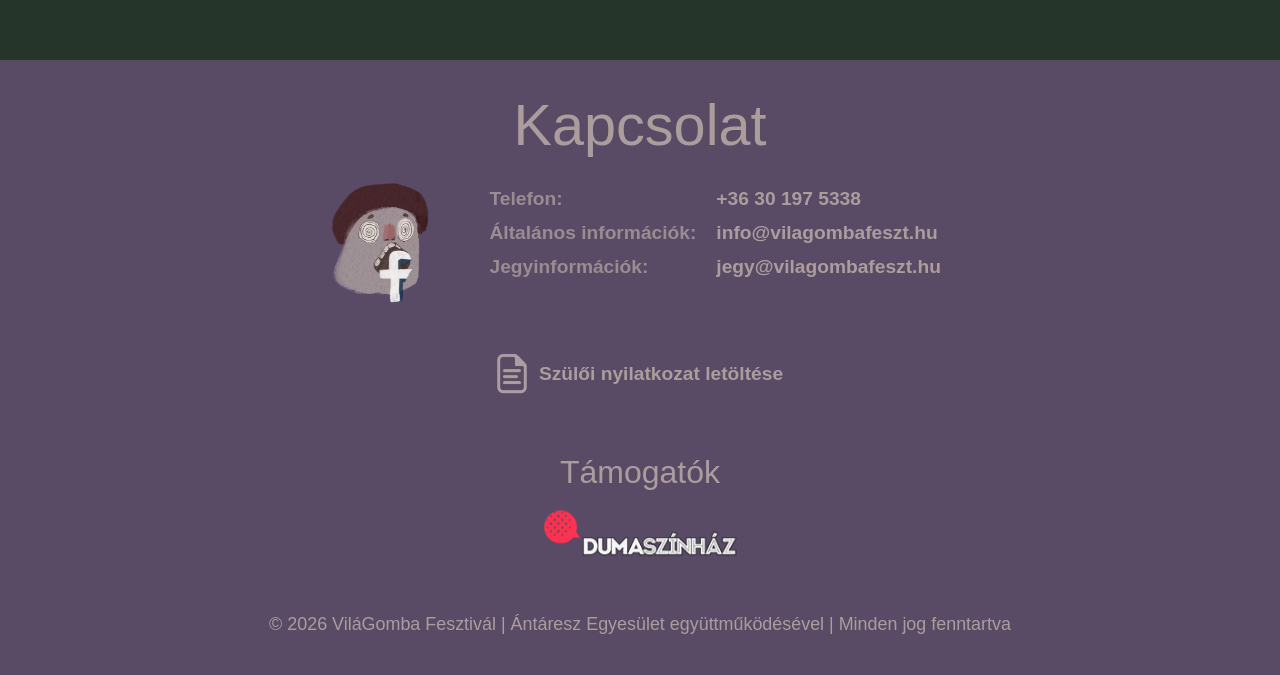
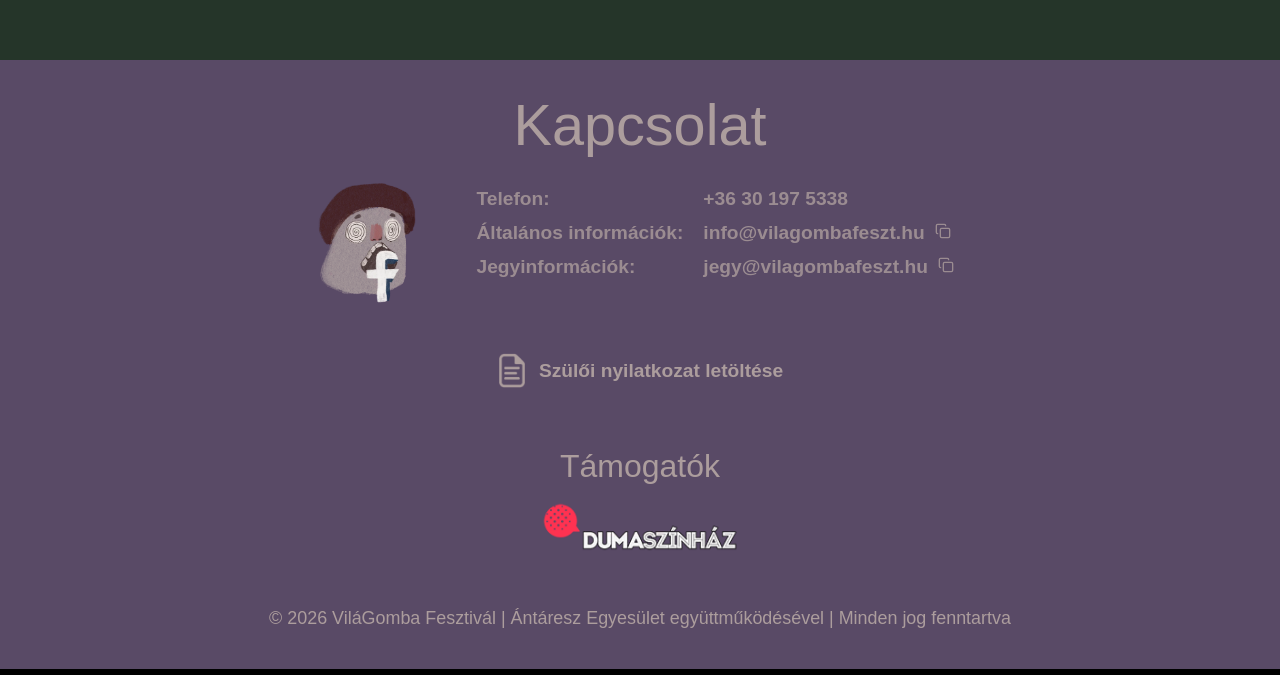
Before and after one commit to vilagombafeszt/vilagombafeszt.github.io, a Next.js app: page / in a window 1280 px wide. Shown: the part 6004-6679 px from the top of the page. Built offline with nearby package versions, Linux system fonts and the light colour scheme; a web font is replaced by a local one.

Commit message:
feat: add copy button and improve design

```diff
--- /dev/null
+++ b/components/CopyButton.tsx
@@ -0,0 +1,61 @@
+'use client';
+
+import { useState } from 'react';
+
+export default function CopyButton({ text }: { text: string }) {
+  const [copied, setCopied] = useState(false);
+
+  const handleCopy = async () => {
+    try {
+      await navigator.clipboard.writeText(text);
+    } catch {
+      const el = document.createElement('textarea');
+      el.value = text;
+      document.body.appendChild(el);
+      el.select();
+      document.execCommand('copy');
+      document.body.removeChild(el);
+    }
+    setCopied(true);
+    setTimeout(() => setCopied(false), 2000);
+  };
+
+  return (
+    <button
+      onClick={handleCopy}
+      title={copied ? 'Másolva!' : 'Másolás vágólapra'}
+      className="copy-btn cursor-pointer border-0 bg-transparent p-0 text-[#ac9d9d] outline-none transition-all duration-200 hover:scale-110 hover:text-white active:scale-95"
+    >
+      {copied ? (
+        <svg
+          xmlns="http://www.w3.org/2000/svg"
+          width="16"
+          height="16"
+          viewBox="0 0 24 24"
+          fill="none"
+          stroke="currentColor"
+          strokeWidth="2.5"
+          strokeLinecap="round"
+          strokeLinejoin="round"
+        >
+          <polyline points="20 6 9 17 4 12" />
+        </svg>
+      ) : (
+        <svg
+          xmlns="http://www.w3.org/2000/svg"
+          width="16"
+          height="16"
+          viewBox="0 0 24 24"
+          fill="none"
+          stroke="currentColor"
+          strokeWidth="2"
+          strokeLinecap="round"
+          strokeLinejoin="round"
+        >
+          <rect width="14" height="14" x="8" y="8" rx="2" ry="2" />
+          <path d="M4 16c-1.1 0-2-.9-2-2V4c0-1.1.9-2 2-2h10c1.1 0 2 .9 2 2" />
+        </svg>
+      )}
+    </button>
+  );
+}
--- a/components/KapcsolatSection.tsx
+++ b/components/KapcsolatSection.tsx
@@ -1,5 +1,6 @@
 import Image from 'next/image';
 import ScrollRevealWrapper from './ScrollRevealWrapper';
+import CopyButton from './CopyButton';
 import { siteConfig } from '@/site.config';
 
 export default function KapcsolatSection() {
@@ -43,43 +44,51 @@ export default function KapcsolatSection() {
         >
           <table className="w-auto border-collapse">
             <tbody>
-              <tr>
-                <td className="whitespace-nowrap px-2 py-1 align-top text-[17px] opacity-80 md:px-2.5 md:py-1.5 md:text-[clamp(14px,1.5vw,22px)]">
-                  Telefon:
+              <tr className="contact-row cursor-pointer transition-colors duration-300">
+                <td className="contact-text whitespace-nowrap px-2 py-1 align-top text-[17px] opacity-80 transition-all duration-300 md:px-2.5 md:py-1.5 md:text-[clamp(14px,1.5vw,22px)]">
+                  <span className="contact-trigger inline-block">Telefon:</span>
                 </td>
-                <td className="px-2 py-1 align-top text-[17px] md:px-2.5 md:py-1.5 md:text-[clamp(14px,1.5vw,22px)]">
+                <td className="contact-text px-2 py-1 align-top text-[17px] opacity-80 transition-all duration-300 md:px-2.5 md:py-1.5 md:text-[clamp(14px,1.5vw,22px)]">
+                  <span className="contact-trigger inline-block">
                     <a
                       href={`tel:${siteConfig.contact.phone}`}
-                    className="transition-colors duration-300 hover:text-[#102135]"
+                      className="contact-link outline-none transition-colors duration-300"
                     >
                       +36 30 197 5338
                     </a>
+                  </span>
                 </td>
               </tr>
-              <tr>
-                <td className="whitespace-nowrap px-2 py-1 align-top text-[17px] opacity-80 md:px-2.5 md:py-1.5 md:text-[clamp(14px,1.5vw,22px)]">
-                  Általános információk:
+              <tr className="contact-row cursor-pointer transition-colors duration-300">
+                <td className="contact-text whitespace-nowrap px-2 py-1 align-top text-[17px] opacity-80 transition-all duration-300 md:px-2.5 md:py-1.5 md:text-[clamp(14px,1.5vw,22px)]">
+                  <span className="contact-trigger inline-block">Általános információk:</span>
                 </td>
-                <td className="px-2 py-1 align-top text-[17px] md:px-2.5 md:py-1.5 md:text-[clamp(14px,1.5vw,22px)]">
+                <td className="contact-text px-2 py-1 align-top text-[17px] opacity-80 transition-all duration-300 md:px-2.5 md:py-1.5 md:text-[clamp(14px,1.5vw,22px)]">
+                  <span className="contact-trigger inline-flex items-center gap-2.5">
                     <a
                       href={`mailto:${siteConfig.contact.emailGeneral}`}
-                    className="transition-colors duration-300 hover:text-[#102135]"
+                      className="contact-link outline-none transition-colors duration-300"
                     >
                       info@vilagombafeszt.hu
                     </a>
+                    <CopyButton text={siteConfig.contact.emailGeneral} />
+                  </span>
                 </td>
               </tr>
-              <tr>
-                <td className="whitespace-nowrap px-2 py-1 align-top text-[17px] opacity-80 md:px-2.5 md:py-1.5 md:text-[clamp(14px,1.5vw,22px)]">
-                  Jegyinformációk:
+              <tr className="contact-row cursor-pointer transition-colors duration-300">
+                <td className="contact-text whitespace-nowrap px-2 py-1 align-top text-[17px] opacity-80 transition-all duration-300 md:px-2.5 md:py-1.5 md:text-[clamp(14px,1.5vw,22px)]">
+                  <span className="contact-trigger inline-block">Jegyinformációk:</span>
                 </td>
-                <td className="px-2 py-1 align-top text-[17px] md:px-2.5 md:py-1.5 md:text-[clamp(14px,1.5vw,22px)]">
+                <td className="contact-text px-2 py-1 align-top text-[17px] opacity-80 transition-all duration-300 md:px-2.5 md:py-1.5 md:text-[clamp(14px,1.5vw,22px)]">
+                  <span className="contact-trigger inline-flex items-center gap-2.5">
                     <a
                       href={`mailto:${siteConfig.contact.emailTickets}`}
-                    className="transition-colors duration-300 hover:text-[#102135]"
+                      className="contact-link outline-none transition-colors duration-300"
                     >
                       jegy@vilagombafeszt.hu
                     </a>
+                    <CopyButton text={siteConfig.contact.emailTickets} />
+                  </span>
                 </td>
               </tr>
             </tbody>
@@ -92,29 +101,26 @@ export default function KapcsolatSection() {
         className="mb-[clamp(12px,2vh,24px)] mt-[clamp(8px,1.5vh,16px)] text-center opacity-0 group-data-[visible=true]:animate-[fadeSlideUp_0.8s_cubic-bezier(0.2,0.8,0.2,1)_forwards]"
       >
         <a
-          className="group/doc inline-flex items-center gap-2 font-[family-name:var(--font-body)] text-[clamp(16px,3.5vw,20px)] font-semibold text-[#ac9d9d] transition-colors duration-300 hover:text-[#102135] md:text-[clamp(14px,1.5vw,22px)]"
+          className="group/doc inline-flex items-center gap-2 font-[family-name:var(--font-body)] text-[clamp(16px,3.5vw,20px)] font-semibold text-[#ac9d9d] transition-colors duration-300 hover:text-white md:text-[clamp(14px,1.5vw,22px)]"
           href="/szuloi-nyilatkozat-vilagomba.pdf"
           download="szuloi-nyilatkozat-vilagomba.pdf"
         >
           <div className="relative mr-1 flex items-center justify-center">
-            <Image
-              src="/page_images/document.webp"
-              alt="Szülői nyilatkozat"
-              width={30}
-              height={35}
-              className="h-auto w-[24px] transition-opacity duration-300 group-hover/doc:opacity-0 md:w-[30px]"
-              unoptimized
-            />
-            <Image
-              src="/page_images/document_blue.webp"
-              alt="Szülői nyilatkozat"
-              width={30}
-              height={35}
-              className="absolute inset-0 h-auto w-[24px] opacity-0 transition-opacity duration-300 group-hover/doc:opacity-100 md:w-[30px]"
-              unoptimized
+            <div
+              className="h-[30px] w-[24px] bg-[#ac9d9d] transition-colors duration-300 group-hover/doc:bg-white md:h-[35px] md:w-[30px]"
+              style={{
+                WebkitMaskImage: 'url(/page_images/document.webp)',
+                WebkitMaskSize: 'contain',
+                WebkitMaskPosition: 'center',
+                WebkitMaskRepeat: 'no-repeat',
+                maskImage: 'url(/page_images/document.webp)',
+                maskSize: 'contain',
+                maskPosition: 'center',
+                maskRepeat: 'no-repeat',
+              }}
             />
           </div>
-          <span className="border-b-2 border-transparent transition-colors duration-300 group-hover/doc:border-[#102135]/50">
+          <span className="border-b border-transparent transition-colors duration-300 group-hover/doc:border-white/30">
             Szülői nyilatkozat letöltése
           </span>
         </a>
--- a/tailwind.config.js
+++ b/tailwind.config.js
@@ -70,6 +70,13 @@ module.exports = {
           '0%': { transform: 'translateY(-100%) scale(0.9)', opacity: '0' },
           '100%': { transform: 'translateY(0) scale(1)', opacity: '1' },
         },
+        wiggle: {
+          '0%, 100%': { transform: 'rotate(0deg)' },
+          '20%': { transform: 'rotate(-12deg)' },
+          '40%': { transform: 'rotate(10deg)' },
+          '60%': { transform: 'rotate(-6deg)' },
+          '80%': { transform: 'rotate(3deg)' },
+        },
       },
       animation: {
         'gombapp-spin': 'gombapp-spin 1s linear infinite',
```
Also changed, not shown: app/globals.css (+18 -8 lines), public/page_images/document_blue.webp (deleted). Lines whose indentation alone changed are shown as unchanged.
